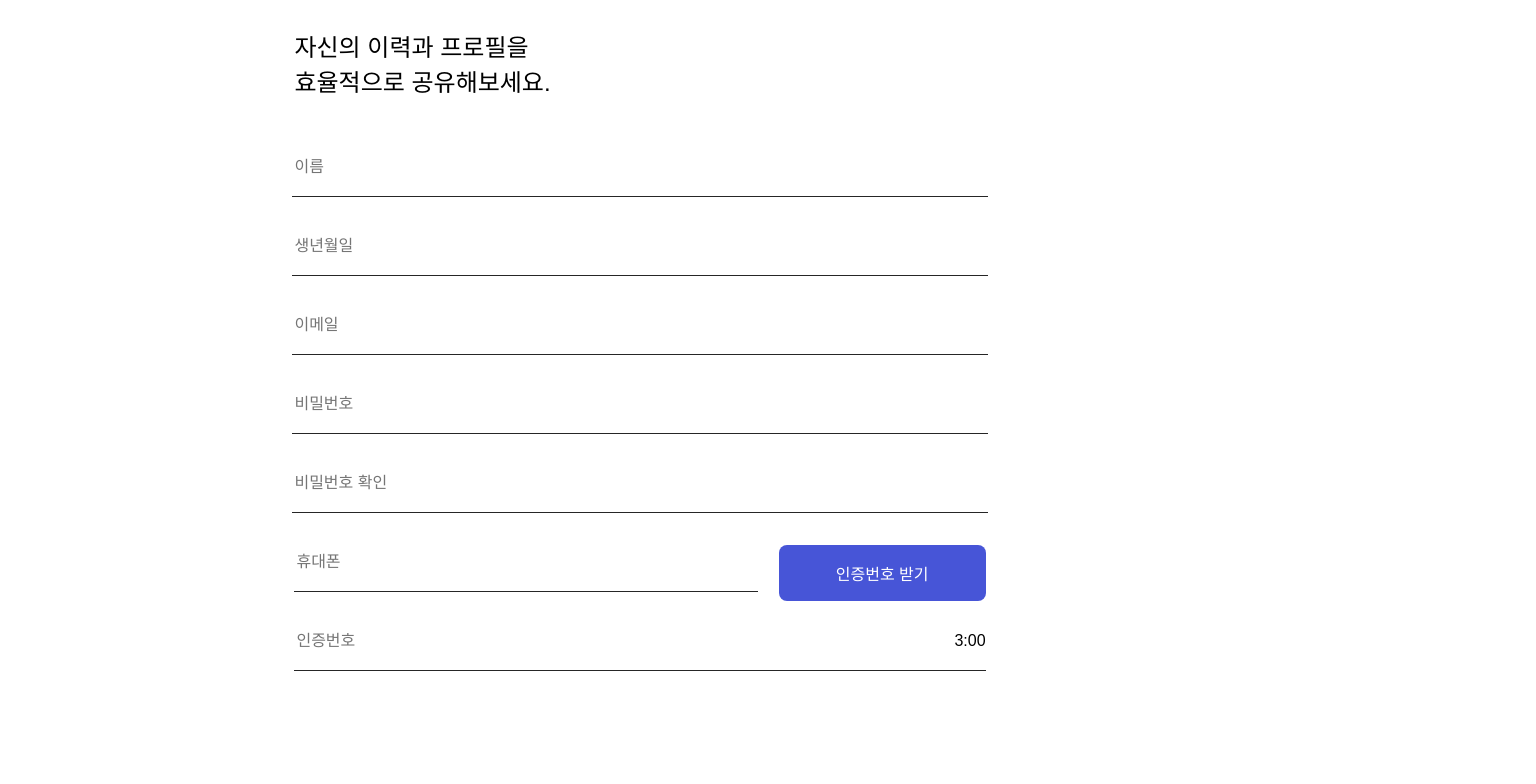
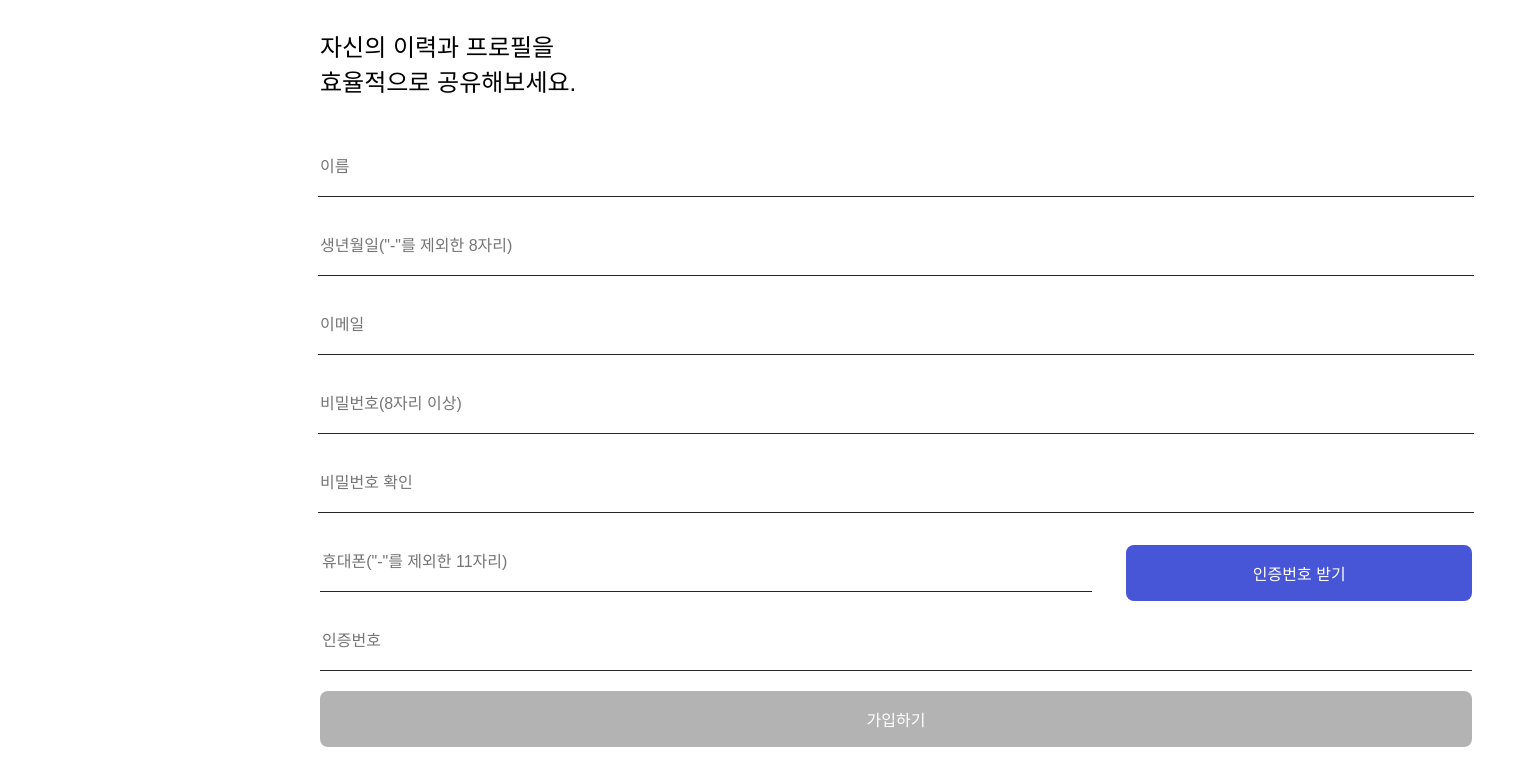
Before and after one commit to dltkdgns00/IM_Frontend, a React (Create React App) app: page /signup in a window 1280 px wide. Shown: the part 80-864 px from the top of the page, 1536 px wide, since content can reach past the window. Before the commit the page ends 800 px from the top, so only its background shows below. Built offline with nearby package versions, Linux system fonts and the light colour scheme; a web font is replaced by a local one.

Commit message:
feat: Signin

```diff
--- a/package.json
+++ b/package.json
@@ -43,6 +43,5 @@
 			"last 1 firefox version",
 			"last 1 safari version"
 		]
-	},
-	"proxy": "http://introme.co.kr"
+	}
 }
--- a/src/index.module.css
+++ b/src/index.module.css
@@ -4,4 +4,5 @@ body {
 	padding: 0;
 	margin: 0 auto;
 	background-color: #ffffff;
+	overflow: scroll;
 }
--- a/src/pages/Home/Home.js
+++ b/src/pages/Home/Home.js
@@ -24,6 +24,7 @@ const Home = () =>
     slidesToScroll: 1,
     swipeToSlide: true,
     adaptiveHeight: true,
+    arrows: false,
   };
 
   const projectItems = [
@@ -48,6 +49,7 @@ const Home = () =>
     swipeToSlide: true,
     adaptiveHeight: true,
     variableWidth: true,
+    arrows: false,
   };
 
   const bizCardItems = [
@@ -68,6 +70,7 @@ const Home = () =>
     swipeToSlide: true,
     adaptiveHeight: true,
     variableWidth: true,
+    arrows: false,
   };
 
   return (
--- a/src/pages/Share/Share.js
+++ b/src/pages/Share/Share.js
@@ -14,7 +14,7 @@ const Share = () =>
   const decodedMemberCookie = decodeURIComponent(memberCookie);
   const userData = JSON.parse(decodedMemberCookie);
 
-  console.log(userData);
+  // console.log(userData);
 
   const url = userData.url;
 
--- a/src/pages/Signin/Signin.js
+++ b/src/pages/Signin/Signin.js
@@ -99,7 +99,6 @@ const Signin = () =>
           </div>
         </div>
       </div>
-      <a href="/" onClick={(e) => { e.preventDefault(); navigate('/'); }}>Debug:홈으로</a>
     </div>
   );
 };
--- a/src/pages/Signup/Signup.js
+++ b/src/pages/Signup/Signup.js
@@ -1,9 +1,23 @@
 import styles from './Signup.module.css';
+import React, { useState, useEffect } from 'react';
 
 import { useNavigate } from 'react-router-dom';
+import axios from 'axios';
 
 const Signup = () =>
 {
+  const [name, setName] = useState('');
+  const [birth, setBirth] = useState('');
+  const [email, setEmail] = useState('');
+  const [password, setPassword] = useState('');
+  const [confirmPassword, setConfirmPassword] = useState('');
+  const [phoneNumber, setPhoneNumber] = useState('');
+  const [verifyNumber, setVerifyNumber] = useState('');
+  const [isVerified, setIsVerified] = useState(false); // 인증번호 검증 상태
+  const [isFormValid, setIsFormValid] = useState(false);
+  const [touched, setTouched] = useState({}); // 입력 필드 터치 상태
+  const [errors, setErrors] = useState({});
+
   const navigate = useNavigate();
 
   const handleBack = (e) =>
@@ -11,6 +25,101 @@ const Signup = () =>
     e.preventDefault();
     navigate('/');
   }
+
+  useEffect(() =>
+  {
+    const isBirthValid = birth.length === 8 && /^\d{8}$/.test(birth);
+    const isPhoneNumberValid = phoneNumber.length === 11 && /^\d{11}$/.test(phoneNumber);
+    const isPasswordValid = password.length >= 8;
+    const isPasswordMatch = password === confirmPassword;
+    const isEmailValid = /^[^\s@]+@[^\s@]+\.[^\s@]+$/.test(email);
+
+    setErrors({
+      birth: !isBirthValid,
+      phoneNumber: !isPhoneNumberValid,
+      password: !isPasswordValid,
+      confirmPassword: !isPasswordMatch,
+      email: !isEmailValid,
+    });
+
+    setIsFormValid(
+      name && email && isBirthValid && isPhoneNumberValid && isPasswordValid && isPasswordMatch && isVerified && isEmailValid
+    );
+  }, [name, birth, email, password, confirmPassword, phoneNumber, isVerified]);
+
+
+  const handleVerify = async (e) =>
+  {
+    e.preventDefault();
+
+    const phoneNumber = document.getElementById('phoneNumber').value;
+
+    try
+    {
+      const response = await axios.post('https://introme.co.kr/v1/member/verify-phone', {
+        "phoneNumber": phoneNumber
+      }, {
+        headers: {
+          'Content-Type': 'application/json'
+        }
+      });
+      console.log(response.data);
+    } catch (error)
+    {
+      console.error('인증번호 발송중 오류가 발생했습니다.', error);
+      alert('인증번호 발송중 오류가 발생했습니다.');
+    }
+  }
+
+  const handleSignup = async (e) =>
+  {
+    e.preventDefault();
+
+    const name = document.getElementById('name').value;
+    const birth = document.getElementById('birth').value;
+    const email = document.getElementById('email').value;
+    const password = document.getElementById('password').value;
+    const phoneNumber = document.getElementById('phoneNumber').value;
+    const verifyNumber = document.getElementById('verifyNumber').value;
+
+    try
+    {
+      const response = await axios.post('https://introme.co.kr/v1/member/signup?verificationCode=' + verifyNumber, {
+        "name": name,
+        "birth": birth,
+        "email": email,
+        "password": password,
+        "phoneNumber": phoneNumber
+      }, {
+        headers: {
+          'Content-Type': 'application/json'
+        }
+      });
+      console.log(response.data);
+      if (response.data === '회원가입 완료!')
+      {
+        console.log('회원가입 성공');
+        navigate('/');
+      } else
+      {
+        alert('회원가입 실패');
+      }
+    } catch (error)
+    {
+      console.error('회원가입 중 오류가 발생했습니다.', error);
+      alert('회원가입 중 오류가 발생했습니다.');
+    }
+  }
+
+  const handleChange = (setter) => (e) =>
+  {
+    setter(e.target.value);
+  };
+
+  const handleBlur = (field) => () =>
+  {
+    setTouched({ ...touched, [field]: true });
+  };
 
   return (
     <div className={styles.signup}>
@@ -23,20 +132,87 @@ const Signup = () =>
         <p>효율적으로 공유해보세요.</p>
       </div>
       <div className={styles.signupForm}>
-        <input placeholder='이름' type='text' />
-        <input placeholder='생년월일' type='text' />
-        <input placeholder='이메일' type='text' />
-        <input placeholder='비밀번호' type='password' />
-        <input placeholder='비밀번호 확인' type='password' />
+        <input
+          id="name"
+          placeholder='이름'
+          type='text'
+          value={name}
+          onChange={handleChange(setName)}
+          onBlur={handleBlur('name')}
+        />
+        <input
+          id="birth"
+          className={touched.birth && errors.birth ? styles.errorInput : ''}
+          placeholder='생년월일("-"를 제외한 8자리)'
+          type='text'
+          value={birth}
+          onChange={handleChange(setBirth)}
+          onBlur={handleBlur('birth')}
+        />
+        {touched.birth && errors.birth && <p className={styles.errorMessage}>생년월일을 올바르게 입력하세요.</p>}
+
+        <input
+          id="email"
+          className={touched.email && errors.email ? styles.errorInput : ''}
+          placeholder='이메일'
+          type='text'
+          value={email}
+          onChange={handleChange(setEmail)}
+          onBlur={handleBlur('email')}
+        />
+        {touched.email && errors.email && <p className={styles.errorMessage}>유효한 이메일을 입력하세요.</p>}
+
+        <input
+          id="password"
+          className={touched.password && errors.password ? styles.errorInput : ''}
+          placeholder='비밀번호(8자리 이상)'
+          type='password'
+          value={password}
+          onChange={handleChange(setPassword)}
+          onBlur={handleBlur('password')}
+        />
+        {touched.password && errors.password && <p className={styles.errorMessage}>비밀번호는 8자리 이상이어야 합니다.</p>}
+
+        <input
+          placeholder='비밀번호 확인'
+          className={touched.confirmPassword && errors.confirmPassword ? styles.errorInput : ''}
+          type='password'
+          value={confirmPassword}
+          onChange={handleChange(setConfirmPassword)}
+          onBlur={handleBlur('confirmPassword')}
+        />
+        {touched.confirmPassword && errors.confirmPassword && <p className={styles.errorMessage}>비밀번호가 일치하지 않습니다.</p>}
+
         <div className={styles.phone}>
-          <input placeholder='휴대폰' type='text' />
-          <button className={styles.verifyButton}>인증번호 받기</button>
+          <input
+            id="phoneNumber"
+            className={touched.phoneNumber && errors.phoneNumber ? styles.errorInput : ''}
+            placeholder='휴대폰("-"를 제외한 11자리)'
+            type='text'
+            value={phoneNumber}
+            onChange={handleChange(setPhoneNumber)}
+            onBlur={handleBlur('phoneNumber')}
+          />
+          <button className={styles.verifyButton} onClick={handleVerify}>인증번호 받기</button>
         </div>
+        {touched.phoneNumber && errors.phoneNumber && <p className={styles.errorMessage}>휴대폰 번호를 올바르게 입력하세요.</p>}
+
         <div className={styles.verifyPhone}>
-          <input placeholder='인증번호' type='text' />
-          <p>3:00</p>
+          <input
+            id="verifyNumber"
+            placeholder='인증번호'
+            type='text'
+            value={verifyNumber}
+            onChange={handleChange(setVerifyNumber)}
+          />
         </div>
-
+        <button
+          className={`${styles.signupButton} ${isFormValid ? styles.active : styles.inactive}`}
+          onClick={handleSignup}
+          disabled={!isFormValid}
+        >
+          가입하기
+        </button>
       </div>
     </div>
   );
--- a/src/pages/Signup/Signup.module.css
+++ b/src/pages/Signup/Signup.module.css
@@ -2,7 +2,7 @@
 	display: flex;
 	flex-direction: column;
 	align-items: center;
-	height: 100vh;
+	width: 100vw;
 }
 
 .header {
@@ -116,3 +116,39 @@
 	border-radius: 0;
 	margin-bottom: 0;
 }
+
+.signupButton {
+	background-color: #4755d7;
+	color: white;
+	font-size: 16px;
+	border: 0;
+	border-radius: 8px;
+	width: 90%;
+	height: 56px;
+	margin: auto;
+	margin-top: 20px;
+	margin-bottom: 40px;
+	padding: 0;
+}
+
+.signupButton:hover {
+	background-color: #3a48c0;
+}
+
+.signupButton.active {
+	background-color: #4755d7;
+}
+
+.signupButton.inactive {
+	background-color: #b3b3b3;
+}
+
+.errorInput {
+	border: 1px solid red;
+}
+
+.errorMessage {
+	color: red;
+	font-size: 12px;
+	margin-top: 5px;
+}
```
